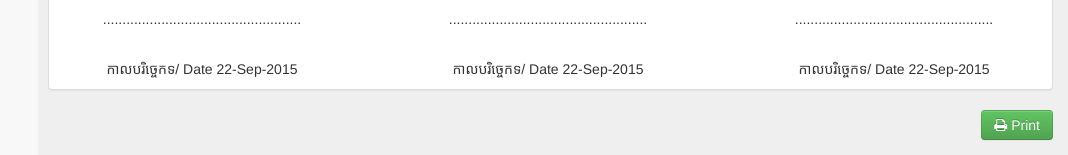
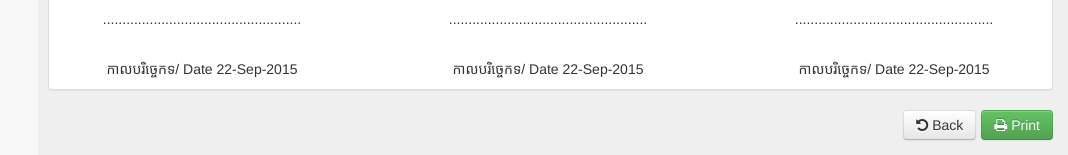
Before and after one commit to phansaorin/loan, a CodeIgniter app: page /loan/index.php/loans/loan_voucher/1 in a window 1280 px wide. Shown: the part 1021-1176 px from the top of the page, without its empty margins (212-1280 px from the left). Run offline with CodeIgniter, Linux system fonts and the light colour scheme; data comes from the database, SQL or seed files in the repository; some libraries are stand-ins or nearby versions.

Commit message:
Add button back on print voucher page

```diff
--- a/application/views/loans/voucher.php
+++ b/application/views/loans/voucher.php
@@ -172,6 +172,7 @@
             <div class="row">
               <div class="col-xs-12 form-group">
                 <button class="btn btn-success pull-right" onclick="printDiv('voucherPrint')"><i class="ace-icon fa fa-print bigger-120"></i> Print</button>
+                <button class="btn btn-default pull-right btnExit mr5" ><i class="ace-icon fa fa-undo bigger-120"></i> Back</button>
               </div>
 
             </div>
@@ -190,6 +191,12 @@
     window.print();
     document.body.innerHTML = originalContents;
   }
+
+  $(document).ready(function() {
+    $('body').on('click', 'button.btnExit', function() {
+      window.location.href = BASE_URL+"loans"
+    })
+  })
 </script>
 
 </html>
--- a/assets/css/customize.css
+++ b/assets/css/customize.css
@@ -18,3 +18,6 @@ table.list-order-num td:nth-child(1):before {
 .text-top {
 	vertical-align: top;
 }
+.mr5 {
+	margin-right: 5px;
+}
```
